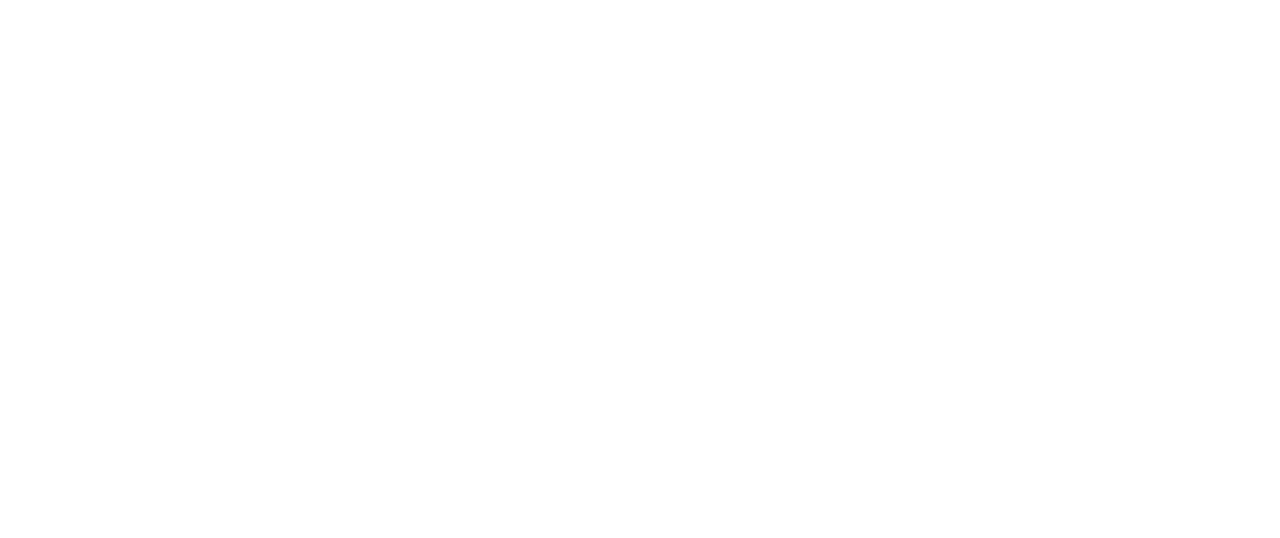
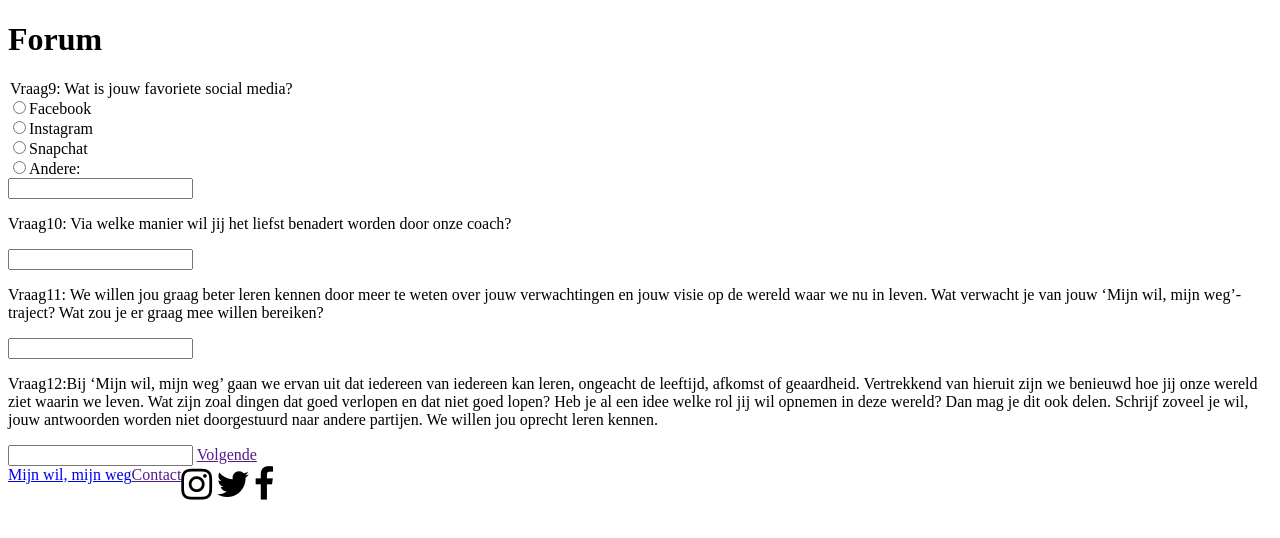
Before and after one commit to Rubengastjeuh/MijnWilMijnWeg, a plain HTML site: page vragenlijst2.html in a window 1280 px wide. Drawn offline with Linux system fonts and the light colour scheme.

Commit message:
Update vragenlijst2.html

```diff
--- a/vragenlijst2.html
+++ b/vragenlijst2.html
@@ -1,10 +1,60 @@
 <!DOCTYPE html>
-<html lang="en">
+<html lang = "nl">
+
 <head>
     <meta charset="UTF-8">
-    <title>Title</title>
+    <title>Forum</title>
+    <link rel="stylesheet" href="https://cdnjs.cloudflare.com/ajax/libs/font-awesome/4.7.0/css/font-awesome.min.css">
 </head>
 <body>
+    <header>
+
+    </header>
+    <main>
+        <div class="container-cloud">
+
+        </div>
+        <div class="container-main">
+            <h1>Forum</h1>
+
+            <form>
+                <legend>Vraag9: Wat is jouw favoriete social media?</legend>
+                <input type="radio" name="action" id="fb" value="fb" /><label for="fb">Facebook</label><br />
+                <input type="radio" name="action" id="insta" value="insta"  /><label for="insta">Instagram</label><br />
+                <input type="radio" name="action" id="snap" value="snap" /><label for="snap">Snapchat</label><br />
+                <input type="radio" name="action" id="andere" value="andere" /><label for="andere">Andere: </label><br />
+                <input type="text" name="Naam">
+            </form>
+            <form>
+                <p>Vraag10: Via welke manier wil jij het liefst benadert worden door onze coach? </p>
+                <input type="text" name="manier">
+            </form>
+            <form>
+                <p>Vraag11: We willen jou graag beter leren kennen door meer te weten over jouw verwachtingen en jouw visie op de wereld waar we nu in leven.
+
+                    Wat verwacht je van jouw ‘Mijn wil, mijn weg’-traject? Wat zou je er graag mee willen bereiken? </p>
+                <input type="text" name="jijzelf">
+            </form>
+            <form">
+                <p>Vraag12:Bij ‘Mijn wil, mijn weg’ gaan we ervan uit dat iedereen van iedereen kan leren, ongeacht de leeftijd, afkomst of geaardheid. Vertrekkend van hieruit zijn we benieuwd hoe jij onze wereld ziet waarin we leven. Wat zijn zoal dingen dat goed verlopen en dat niet goed lopen? Heb je al een idee welke rol jij wil opnemen in deze wereld? Dan mag je dit ook delen.
+
+                Schrijf zoveel je wil, jouw antwoorden worden niet doorgestuurd naar andere partijen. We willen jou oprecht leren kennen.
+                 </p>
+                <input type="text" name="Naam">
+            </form>
+             <a class="btn" href="">Volgende</a>
+        </div>
+    </main>
+    <footer>
+        <div class="footer-logo">
+            <a style="float: left;" href="Contact.htlm" class="FooterLogo">Mijn wil, mijn weg</a>
+        </div>
+        <a style="float: left;" href="" class="FooterContact">Contact</a>
+        <i class="fa fa-instagram" style="font-size:36px"></i>
+        <i class="fa fa-twitter" style="font-size:36px"></i>
+        <i class="fa fa-facebook" style="font-size:36px"></i>
+    </footer>
+
 
 </body>
 </html>
```
